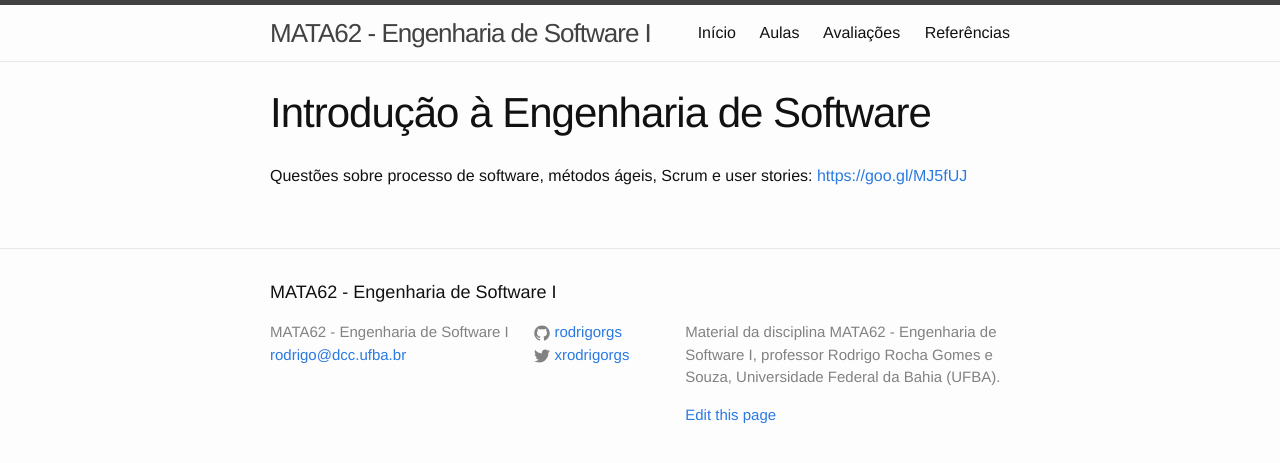
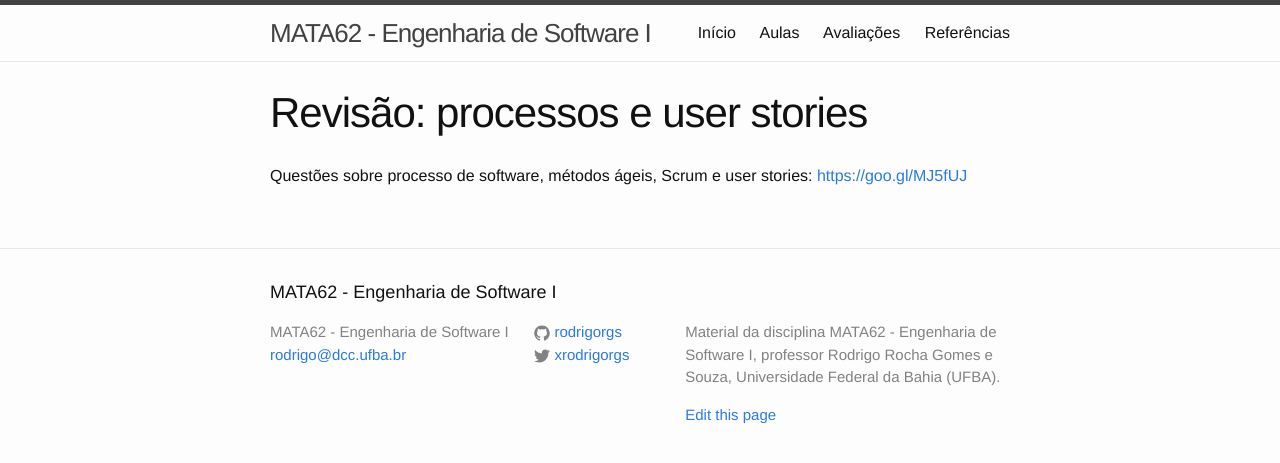
Before and after one commit to rodrigorgs/mata62-20161, a Jekyll site: the page built from aula-revisao1.md, in a window 1280 px wide. Shown: the top 463 px of the page. Built offline with Jekyll 4.4.1, drawn with Linux system fonts in a browser that asks for light colours.

Commit message:
Corrige titulo.

```diff
--- a/aula-revisao1.md
+++ b/aula-revisao1.md
@@ -1,7 +1,7 @@
 ---
 layout: page
 categories: aula
-title: "Introdução à Engenharia de Software"
+title: "Revisão: processos e user stories"
 date: 2016-08-15 20:20:00 -0300
 ---
 
```
